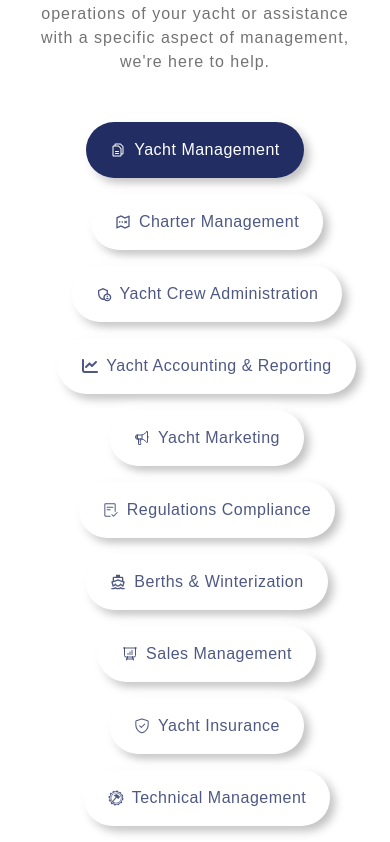
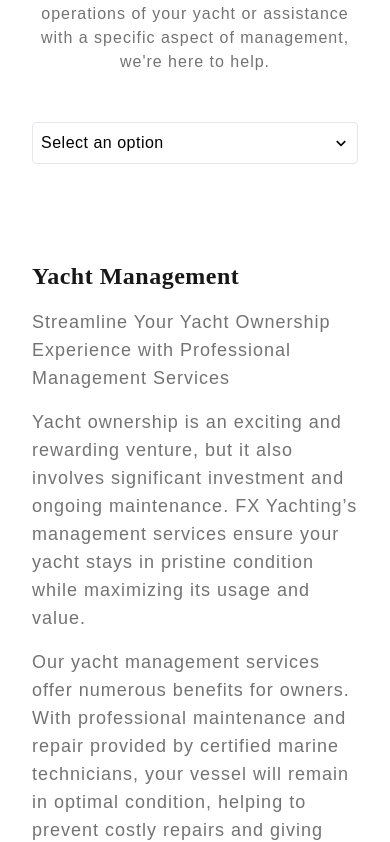
Before and after one commit to Jgayle-28/yacht-management, a React (Create React App) app: page /management in a window 390 px wide. Shown: the part 786-1628 px from the top of the page. Built offline with nearby package versions, Linux system fonts and the light colour scheme.

Commit message:
enh: added custom select for mobile

```diff
--- /dev/null
+++ b/src/components/shared/SelectDropdown.jsx
@@ -0,0 +1,58 @@
+import React, { useState } from 'react'
+import { motion } from 'framer-motion'
+
+const SelectDropdown = ({ options, onChange }) => {
+  const [isOpen, setIsOpen] = useState(false)
+  const [selectedOption, setSelectedOption] = useState(null)
+
+  const handleOptionClick = (option) => {
+    setSelectedOption(option)
+    onChange(option)
+    setIsOpen(false)
+  }
+
+  return (
+    <div className='relative'>
+      <div
+        className='flex items-center justify-between p-2 border rounded cursor-pointer'
+        onClick={() => setIsOpen((prev) => !prev)}
+      >
+        <span>
+          {selectedOption ? selectedOption.tabName : 'Select an option'}
+        </span>
+        <svg
+          className={`w-4 h-4 transition-transform duration-200 ${
+            isOpen ? 'transform rotate-180' : ''
+          }`}
+          xmlns='http://www.w3.org/2000/svg'
+          viewBox='0 0 20 20'
+        >
+          <path
+            fill='currentColor'
+            d='M5.5 7l4.5 4.5L14.5 7l1.5 1.5-6 6-6-6z'
+          />
+        </svg>
+      </div>
+      {isOpen && (
+        <motion.div
+          className='absolute z-10 w-full mt-1 bg-white border rounded shadow-lg'
+          initial={{ opacity: 0, height: 0 }}
+          animate={{ opacity: 1, height: 'auto' }}
+          exit={{ opacity: 0, height: 0 }}
+        >
+          {options.map((option) => (
+            <div
+              key={option.id}
+              className='p-2 hover:bg-gray-200 cursor-pointer'
+              onClick={() => handleOptionClick(option)}
+            >
+              {option.tabName}
+            </div>
+          ))}
+        </motion.div>
+      )}
+    </div>
+  )
+}
+
+export default SelectDropdown
--- a/src/data/management.js
+++ b/src/data/management.js
@@ -1,17 +1,11 @@
 import { PiFiles } from 'react-icons/pi'
-import { GiTreasureMap } from 'react-icons/gi'
 import { RiTreasureMapLine } from 'react-icons/ri'
-import { GiCaptainHatProfile } from 'react-icons/gi'
 import { MdOutlineAdminPanelSettings } from 'react-icons/md'
-
 import { FaChartLine } from 'react-icons/fa6'
 import { IoMegaphoneOutline } from 'react-icons/io5'
 import { GoChecklist } from 'react-icons/go'
 import { MdOutlineDirectionsBoatFilled } from 'react-icons/md'
-import { TbSpeedboat } from 'react-icons/tb'
-import { GiSlashedShield } from 'react-icons/gi'
 import { HiOutlinePresentationChartBar } from 'react-icons/hi2'
-
 import { GoShieldCheck } from 'react-icons/go'
 import { GiGearHammer } from 'react-icons/gi'
 
--- a/src/pages/YachtManagementPage.jsx
+++ b/src/pages/YachtManagementPage.jsx
@@ -3,6 +3,7 @@
 import heroImage from '../assets/images/yachts/management-hero-img.jpeg'
 import TabButton from '../components/shared/TabButton'
 import { managementTabs } from '../data/management'
+import SelectDropdown from '../components/shared/SelectDropdown'
 
 const YachtManagementPage = () => {
   const [currentTab, setCurrentTab] = useState(managementTabs[0])
@@ -103,7 +104,7 @@
             specific aspect of management, we're here to help.
           </motion.p>
 
-          <div className='flex items-center justify-center mt-12 space-y-4 space-x-6 flex-wrap'>
+          <div className='items-center justify-center mt-12 space-y-4 space-x-6 flex-wrap hidden md:flex'>
             {managementTabs.map((tab, i) => (
               <TabButton
                 key={i}
@@ -111,9 +112,11 @@
                 icon={tab.icon}
                 btnText={tab.tabName}
                 isActive={currentTab.tabName === tab.tabName}
-                // className='hover:bg-neutral-200'
               />
             ))}
+          </div>
+          <div className='block md:hidden mt-12'>
+            <SelectDropdown options={managementTabs} onChange={setCurrentTab} />
           </div>
           <div className='my-24'>
             <AnimatePresence>
@@ -139,8 +142,6 @@
                     {info}
                   </motion.p>
                 ))}
-                {/* <p className='text-lg text-neutral-500 mt-4'></p>
-                <p className='text-lg text-neutral-500 mt-4'></p> */}
               </motion.div>
             </AnimatePresence>
           </div>
```
